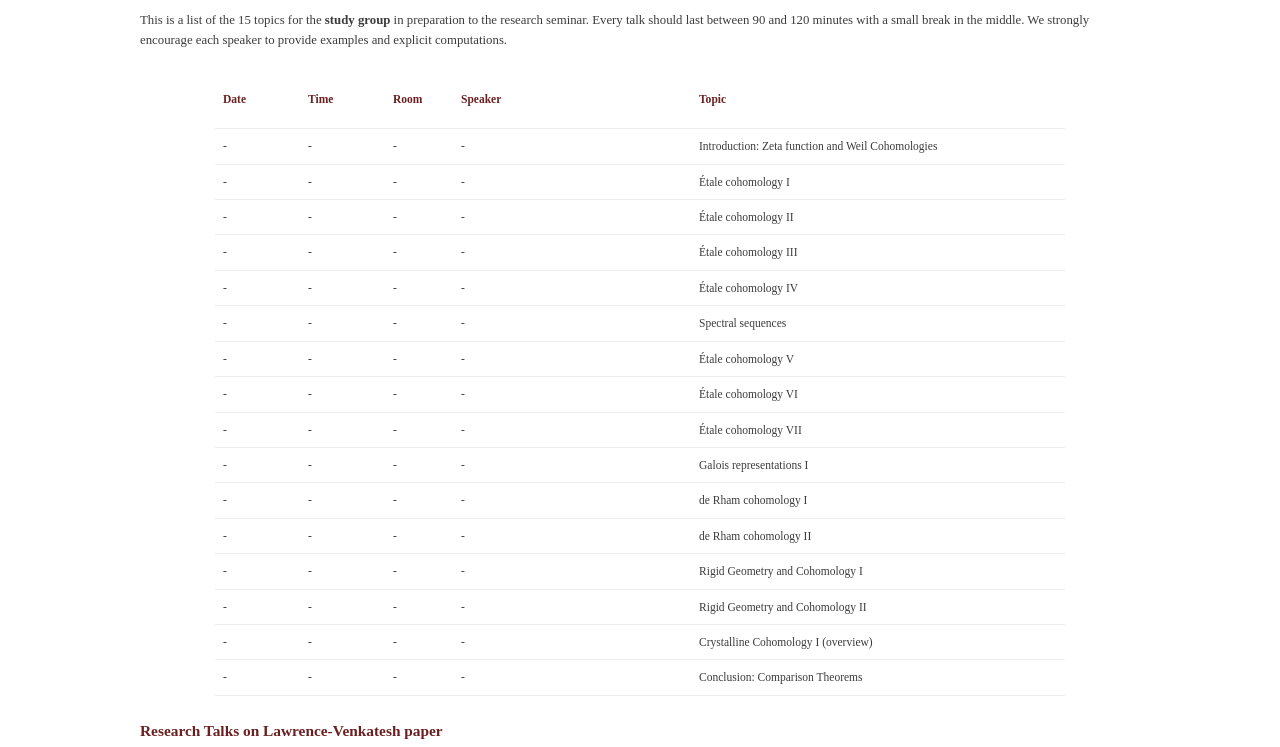
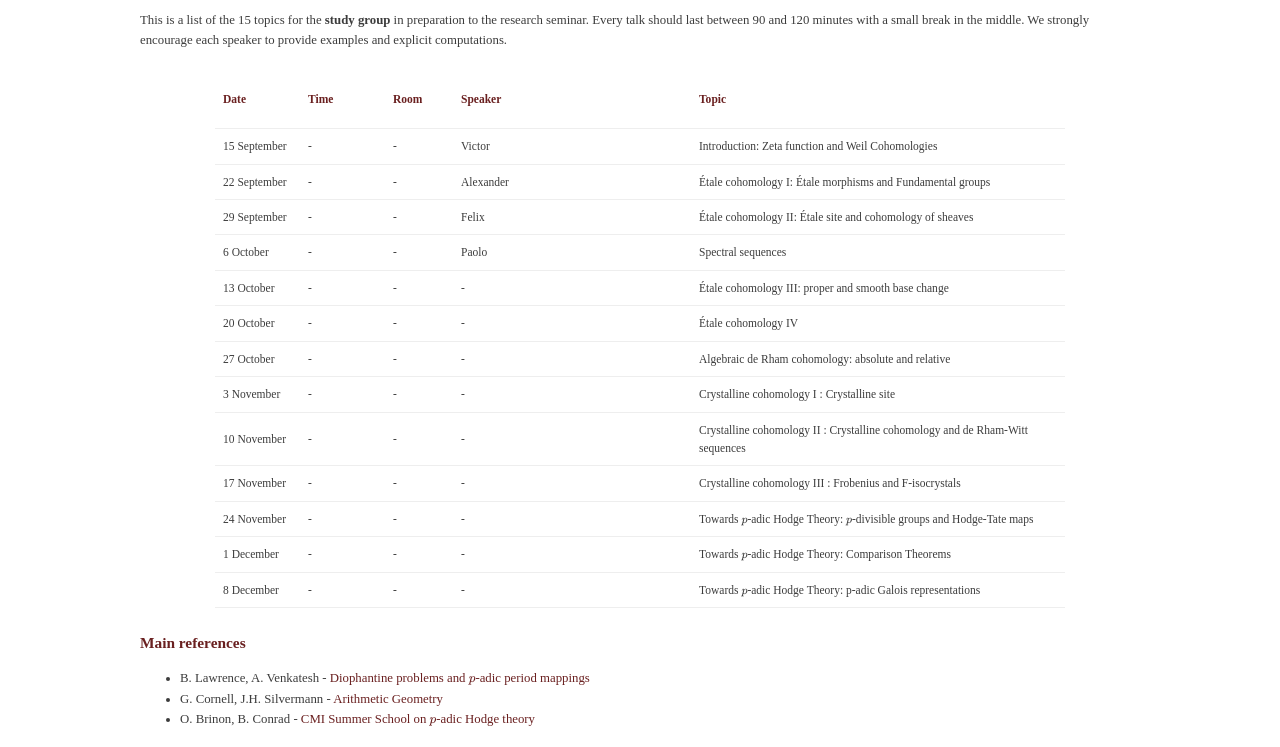
Before and after one commit to paolobordignon/paolobordignon.github.io, a plain HTML site: page LawrenceVenkatesh-seminar.html in a window 1280 px wide. Shown: the part 218-965 px from the top of the page. Drawn offline with nearby package versions, Linux system fonts and the light colour scheme; a web font is replaced by a local one.

Commit message:
Updated page on cohomology seminars

```diff
--- a/LawrenceVenkatesh-seminar.html
+++ b/LawrenceVenkatesh-seminar.html
@@ -83,6 +83,11 @@
         /* Specific handling for PDF images */
         .seminar-image[src$=".pdf"] {
             filter: var(--image-filter) brightness(1.1) contrast(1.1);
+        }
+
+        /* Dark/thick separator for group starts */
+        table tr.group-start td {
+          border-top: 1.5px solid #333; /* darker line; adjust color/width as desired */
         }
 
         /* Mobile Responsive Design */
@@ -185,126 +190,106 @@
             <col style="width:8%">
             <col style="width:28%">
             <col style="width:60%">
-          </colgroup><tbody><tr>
+          </colgroup><tbody><tr class="group-start">
             <th><p >Date</p></th>
             <th><p >Time</p></th>
             <th><p >Room</p></th>
             <th>Speaker</th>
             <th>Topic</th>
-        <tr>
+        <tr class="group-start">
+          <td>15 September</td>
           <td>-</td>
           <td>-</td>
+          <td>Victor</td>
+          <td>Introduction: Zeta function and Weil Cohomologies</td>
+        </tr>
+
+        <tr class="group-start">
+            <td>22 September</td>
           <td>-</td>
           <td>-</td>
-          <td>Introduction: Zeta function and Weil Cohomologies</td>
+          <td>Alexander</td>
+            <td>&Eacute;tale cohomology I: &Eacute;tale morphisms and Fundamental groups</td>
         </tr>
         <tr>
-            <td>-</td>
+            <td>29 September</td>
           <td>-</td>
           <td>-</td>
-          <td>-</td>
-            <td>&Eacute;tale cohomology I</td>
+          <td>Felix</td>
+            <td>&Eacute;tale cohomology II: &Eacute;tale site and cohomology of sheaves</td>
         </tr>
         <tr>
-            <td>-</td>
+            <td>6 October</td>
           <td>-</td>
           <td>-</td>
-          <td>-</td>
-            <td>&Eacute;tale cohomology II</td>
+          <td>Paolo</td>
+            <td>Spectral sequences</td>
         </tr>
         <tr>
-            <td>-</td>
-          <td>-</td>
-          <td>-</td>
-          <td>-</td>
-            <td>&Eacute;tale cohomology III</td>
-        </tr>
+          <td>13 October</td>
+        <td>-</td>
+        <td>-</td>
+        <td>-</td>
+          <td>&Eacute;tale cohomology III: proper and smooth base change </td>
+      </tr>
         <tr>
-          <td>-</td>
+          <td>20 October</td>
         <td>-</td>
         <td>-</td>
         <td>-</td>
           <td>&Eacute;tale cohomology IV</td>
+      <tr class="group-start">
+          <td>27 October</td>
+        <td>-</td>
+        <td>-</td>
+        <td>-</td>
+          <td>Algebraic de Rham cohomology: absolute and relative</td>
       </tr>
+      <tr>
+          <td>3 November</td>
+        <td>-</td>
+        <td>-</td>
+        <td>-</td>
+          <td>Crystalline cohomology I : Crystalline site</td>
+      </tr>
+      <tr>
+        <td>10 November</td>
+        <td>-</td>
+        <td>-</td>
+        <td>-</td>
+        <td>Crystalline cohomology II : Crystalline cohomology and de Rham-Witt sequences</td>
+    </tr>
         <tr>
-            <td>-</td>
+            <td>17 November</td>
           <td>-</td>
           <td>-</td>
           <td>-</td>
-            <td>Spectral sequences</td>
+            <td>Crystalline cohomology III : Frobenius and F-isocrystals </td>
         </tr>
-        <tr>
-          <td>-</td>
-        <td>-</td>
-        <td>-</td>
-        <td>-</td>
-          <td>&Eacute;tale cohomology V</td>
-      </tr>
-      <tr>
-          <td>-</td>
-        <td>-</td>
-        <td>-</td>
-        <td>-</td>
-          <td>&Eacute;tale cohomology VI</td>
-      </tr>
-      <tr>
-          <td>-</td>
-        <td>-</td>
-        <td>-</td>
-        <td>-</td>
-          <td>&Eacute;tale cohomology VII</td>
-      </tr>
-      <tr>
-        <td>-</td>
-        <td>-</td>
-        <td>-</td>
-        <td>-</td>
-        <td>Galois representations I</td>
-    </tr>
-        <tr>
-            <td>-</td>
+        <tr class="group-start">
+            <td>24 November</td>
           <td>-</td>
           <td>-</td>
           <td>-</td>
-            <td>de Rham cohomology I</td>
+            <td>Towards \(p\)-adic Hodge Theory: \(p\)-divisible groups and Hodge-Tate maps</td>
         </tr>
         <tr>
-            <td>-</td>
+            <td>1 December</td>
           <td>-</td>
           <td>-</td>
           <td>-</td>
-            <td>de Rham cohomology II</td>
+            <td>Towards \(p\)-adic Hodge Theory: Comparison Theorems</td>
         </tr>
         <tr>
-            <td>-</td>
+            <td>8 December</td>
           <td>-</td>
           <td>-</td>
           <td>-</td>
-            <td>Rigid Geometry and Cohomology I</td>
+            <td>Towards \(p\)-adic Hodge Theory: p-adic Galois representations</td>
         </tr>
-        <tr>
-            <td>-</td>
-          <td>-</td>
-          <td>-</td>
-          <td>-</td>
-            <td>Rigid Geometry and Cohomology II</td>
-        </tr>
-        <tr>
-            <td>-</td>
-          <td>-</td>
-          <td>-</td>
-          <td>-</td>
-            <td>Crystalline Cohomology I (overview)</td>
-        </tr>
-        <tr>
-            <td>-</td>
-          <td>-</td>
-          <td>-</td>
-          <td>-</td>
-            <td>Conclusion: Comparison Theorems</td>
-        </tr>
+
     </tbody></table>
-
+<!--
 <h2>Research Talks on Lawrence-Venkatesh paper</h2>
 The <strong> research seminar</strong> on Lawrence-Venkatesh methods will run later in the semester.
  This is a provisory list of topics for the <strong> seminar talks</strong>. Every talk should last around 90 minutes with a small break in the middle.
@@ -406,8 +391,7 @@ The <strong> research seminar</strong> on Lawrence-Venkatesh methods will run la
         <td>Higher dimensions</td>
     </tr>
 </tbody></table>
-
-
+-->
 
 <h2> Main references</h2>
 <ul>
```
